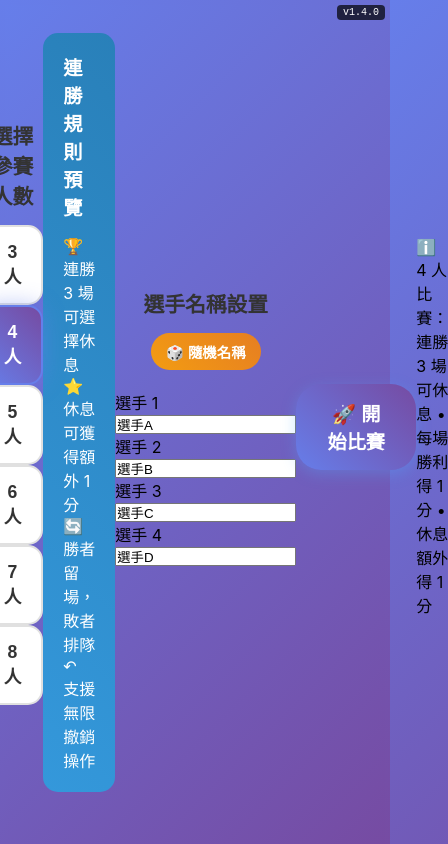
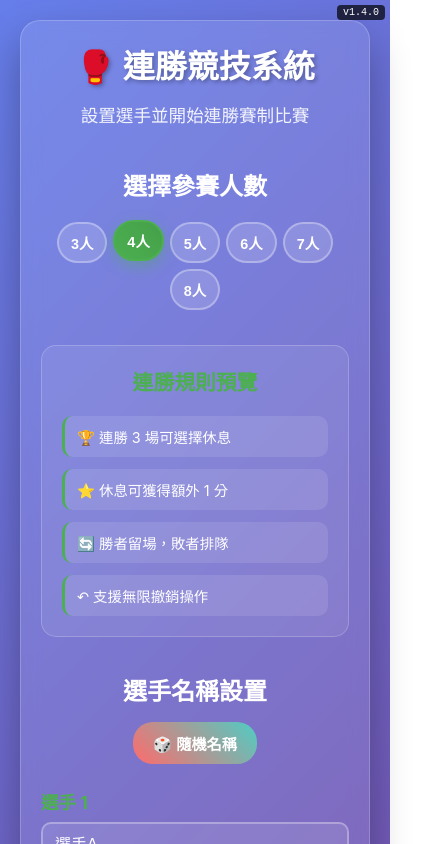
Before and after one commit to yanchen184/sgame-tournament, a React (Create React App) app: page / in a window 390 px wide. Shown: the top 844 px of the page, 448 px wide, since content can reach past the window. Built offline with nearby package versions, Linux system fonts and the light colour scheme.

Commit message:
Enhanced PlayerSetup CSS with better rules preview and styling

```diff
--- a/src/components/PlayerSetup.css
+++ b/src/components/PlayerSetup.css
@@ -1,535 +1,338 @@
-.setup-container {
+/* Player Setup Styles - Enhanced with Rules Preview */
+
+.player-setup {
   min-height: 100vh;
   background: linear-gradient(135deg, #667eea 0%, #764ba2 100%);
+  color: white;
+  padding: 20px;
   display: flex;
+  justify-content: center;
   align-items: center;
-  justify-content: center;
-  padding: 20px;
 }
 
-.setup-card {
-  position: relative;
-  background: rgba(255, 255, 255, 0.95);
+.setup-container {
+  background: rgba(255, 255, 255, 0.1);
   border-radius: 20px;
   padding: 40px;
-  box-shadow: 0 20px 60px rgba(0, 0, 0, 0.1);
   backdrop-filter: blur(10px);
-  max-width: 600px;
+  border: 1px solid rgba(255, 255, 255, 0.2);
+  max-width: 800px;
   width: 100%;
-  animation: slideIn 0.8s ease-out;
+  box-shadow: 0 20px 40px rgba(0, 0, 0, 0.3);
 }
 
-@keyframes slideIn {
-  from {
-    opacity: 0;
-    transform: translateY(50px) scale(0.9);
-  }
-  to {
-    opacity: 1;
-    transform: translateY(0) scale(1);
-  }
-}
-
+/* Header */
 .setup-header {
   text-align: center;
   margin-bottom: 40px;
 }
 
-.setup-title {
-  font-size: 2.5em;
-  color: #333;
-  margin-bottom: 10px;
-  text-shadow: 2px 2px 4px rgba(0, 0, 0, 0.1);
-  animation: titleBounce 1s ease-out;
+.setup-header h1 {
+  margin: 0 0 15px 0;
+  font-size: 3em;
+  text-shadow: 2px 2px 4px rgba(0, 0, 0, 0.3);
 }
 
-@keyframes titleBounce {
-  0%, 20%, 50%, 80%, 100% {
-    transform: translateY(0);
-  }
-  40% {
-    transform: translateY(-10px);
-  }
-  60% {
-    transform: translateY(-5px);
-  }
+.setup-header p {
+  margin: 0;
+  opacity: 0.9;
+  font-size: 1.2em;
 }
 
-.setup-subtitle {
-  color: #666;
-  font-size: 1.1em;
-}
-
-/* Player Count Selection */
+/* Player Count Section */
 .player-count-section {
-  margin-bottom: 30px;
+  margin-bottom: 35px;
 }
 
 .player-count-section h3 {
-  font-size: 1.3em;
-  color: #333;
-  margin-bottom: 15px;
+  margin: 0 0 20px 0;
+  font-size: 1.5em;
   text-align: center;
 }
 
-.count-buttons {
-  display: grid;
-  grid-template-columns: repeat(3, 1fr);
+.player-count-buttons {
+  display: flex;
   gap: 10px;
-  margin-bottom: 15px;
+  justify-content: center;
+  flex-wrap: wrap;
 }
 
 .count-btn {
-  padding: 15px 20px;
-  border: 2px solid #e0e0e0;
-  border-radius: 15px;
-  background: white;
-  color: #333;
-  font-weight: bold;
-  font-size: 1.1em;
+  background: rgba(255, 255, 255, 0.15);
+  border: 2px solid rgba(255, 255, 255, 0.3);
+  color: white;
+  padding: 12px 20px;
+  border-radius: 25px;
   cursor: pointer;
   transition: all 0.3s ease;
-  position: relative;
-  overflow: hidden;
+  font-size: 1.1em;
+  font-weight: bold;
+  min-width: 60px;
 }
 
 .count-btn:hover {
+  background: rgba(255, 255, 255, 0.25);
+  border-color: rgba(255, 255, 255, 0.5);
   transform: translateY(-2px);
-  box-shadow: 0 5px 15px rgba(0, 0, 0, 0.1);
 }
 
 .count-btn.active {
-  background: linear-gradient(45deg, #667eea, #764ba2);
-  color: white;
-  border-color: #667eea;
-  animation: activeGlow 2s infinite;
+  background: linear-gradient(45deg, #4CAF50, #45a049);
+  border-color: #4CAF50;
+  box-shadow: 0 5px 15px rgba(76, 175, 80, 0.4);
+  transform: translateY(-2px);
 }
 
-@keyframes activeGlow {
-  0%, 100% {
-    box-shadow: 0 0 20px rgba(102, 126, 234, 0.4);
-  }
-  50% {
-    box-shadow: 0 0 30px rgba(102, 126, 234, 0.6);
-  }
+/* Rules Preview Section */
+.rules-preview {
+  background: rgba(255, 255, 255, 0.08);
+  border: 1px solid rgba(255, 255, 255, 0.2);
+  border-radius: 15px;
+  padding: 25px;
+  margin-bottom: 35px;
 }
 
-.count-info {
-  background: linear-gradient(45deg, #f093fb, #f5576c);
-  color: white;
-  padding: 12px 20px;
+.rules-preview h4 {
+  margin: 0 0 20px 0;
+  font-size: 1.3em;
+  text-align: center;
+  color: #4CAF50;
+}
+
+.rules-info {
+  display: grid;
+  grid-template-columns: repeat(auto-fit, minmax(180px, 1fr));
+  gap: 15px;
+}
+
+.rules-info span {
+  background: rgba(255, 255, 255, 0.1);
+  padding: 12px 15px;
   border-radius: 10px;
-  text-align: center;
-  font-weight: 500;
+  border-left: 3px solid #4CAF50;
+  font-size: 0.95em;
+  display: flex;
+  align-items: center;
+  gap: 8px;
 }
 
 /* Player Names Section */
-.names-section {
-  margin-bottom: 30px;
+.player-names-section {
+  margin-bottom: 35px;
 }
 
 .names-header {
   display: flex;
   justify-content: space-between;
   align-items: center;
-  margin-bottom: 20px;
+  margin-bottom: 25px;
 }
 
 .names-header h3 {
-  font-size: 1.3em;
-  color: #333;
   margin: 0;
+  font-size: 1.5em;
 }
 
 .random-btn {
-  background: linear-gradient(45deg, #f39c12, #e67e22);
+  background: linear-gradient(45deg, #FF6B6B, #4ECDC4);
   color: white;
   border: none;
-  padding: 8px 15px;
+  padding: 10px 20px;
   border-radius: 20px;
+  cursor: pointer;
   font-weight: bold;
-  cursor: pointer;
   transition: all 0.3s ease;
-  font-size: 0.9em;
+  font-size: 0.95em;
 }
 
 .random-btn:hover {
-  transform: translateY(-2px);
-  box-shadow: 0 5px 15px rgba(243, 156, 18, 0.3);
+  transform: scale(1.05);
+  box-shadow: 0 5px 15px rgba(255, 107, 107, 0.4);
 }
 
-.names-grid {
+/* Player Inputs */
+.player-inputs {
   display: grid;
-  grid-template-columns: repeat(auto-fit, minmax(250px, 1fr));
+  grid-template-columns: repeat(auto-fit, minmax(300px, 1fr));
   gap: 20px;
 }
 
-.name-input-group {
+.player-input-group {
   display: flex;
   flex-direction: column;
   gap: 8px;
 }
 
-.name-input-group label {
+.player-input-group label {
   font-weight: bold;
-  color: #555;
-  font-size: 0.9em;
+  font-size: 1.1em;
+  color: #4CAF50;
 }
 
-.name-input-group input {
+.player-input-group input {
+  background: rgba(255, 255, 255, 0.1);
+  border: 2px solid rgba(255, 255, 255, 0.3);
+  color: white;
   padding: 12px 15px;
-  border: 2px solid #e0e0e0;
   border-radius: 10px;
-  font-size: 1em;
+  font-size: 1.1em;
   transition: all 0.3s ease;
-  background: white;
 }
 
-.name-input-group input:focus {
+.player-input-group input:focus {
   outline: none;
-  border-color: #667eea;
-  box-shadow: 0 0 10px rgba(102, 126, 234, 0.2);
+  border-color: #4CAF50;
+  background: rgba(255, 255, 255, 0.15);
+  box-shadow: 0 0 10px rgba(76, 175, 80, 0.3);
 }
 
-.name-input-group input:not(:placeholder-shown) {
-  border-color: #27ae60;
-  background: linear-gradient(to right, #ffffff 0%, #f8fff8 100%);
+.player-input-group input::placeholder {
+  color: rgba(255, 255, 255, 0.6);
 }
 
-/* Rules Preview */
-.rules-preview {
-  background: linear-gradient(45deg, #3498db, #2980b9);
-  color: white;
-  padding: 20px;
-  border-radius: 15px;
-  margin-bottom: 30px;
+/* Start Section */
+.start-section {
+  text-align: center;
+  margin-bottom: 25px;
 }
 
-.rules-preview h4 {
-  margin-top: 0;
-  margin-bottom: 15px;
-  font-size: 1.2em;
+.start-btn {
+  background: linear-gradient(45deg, #4CAF50, #45a049);
+  color: white;
+  border: none;
+  padding: 15px 40px;
+  border-radius: 30px;
+  cursor: pointer;
+  font-size: 1.3em;
+  font-weight: bold;
+  transition: all 0.3s ease;
+  box-shadow: 0 5px 15px rgba(76, 175, 80, 0.4);
 }
 
-.rules-preview ul {
-  margin: 0;
-  padding-left: 20px;
-  list-style-type: none;
+.start-btn:hover {
+  transform: translateY(-3px);
+  box-shadow: 0 8px 25px rgba(76, 175, 80, 0.6);
 }
 
-.rules-preview li {
-  margin-bottom: 8px;
-  position: relative;
-  padding-left: 5px;
+.start-btn:active {
+  transform: translateY(-1px);
 }
 
-/* Start Game Button */
-.start-section {
+/* Setup Footer */
+.setup-footer {
   text-align: center;
+  border-top: 1px solid rgba(255, 255, 255, 0.2);
+  padding-top: 20px;
 }
 
-.start-game-btn {
-  background: linear-gradient(45deg, #27ae60, #2ecc71);
-  color: white;
-  border: none;
-  padding: 18px 40px;
-  border-radius: 25px;
-  font-size: 1.2em;
-  font-weight: bold;
-  cursor: pointer;
-  transition: all 0.3s ease;
-  position: relative;
-  overflow: hidden;
-  min-width: 200px;
+.setup-footer p {
+  margin: 0;
+  opacity: 0.8;
+  font-size: 0.95em;
+  line-height: 1.5;
 }
 
-.start-game-btn:hover {
-  transform: translateY(-3px);
-  box-shadow: 0 10px 25px rgba(39, 174, 96, 0.3);
-}
-
-.start-game-btn:active {
-  transform: translateY(0);
-}
-
-.start-game-btn::before {
-  content: '';
-  position: absolute;
-  top: 0;
-  left: -100%;
-  width: 100%;
-  height: 100%;
-  background: linear-gradient(90deg, transparent, rgba(255, 255, 255, 0.3), transparent);
-  transition: left 0.5s;
-}
-
-.start-game-btn:hover::before {
-  left: 100%;
-}
-
-/* Loading Animation */
-.loading-animation {
-  text-align: center;
-  padding: 60px 20px;
-}
-
-.loading-spinner {
-  width: 60px;
-  height: 60px;
-  border: 4px solid rgba(255, 255, 255, 0.3);
-  border-top: 4px solid white;
-  border-radius: 50%;
-  animation: spin 1s linear infinite;
-  margin: 0 auto 20px;
-}
-
-@keyframes spin {
-  0% { transform: rotate(0deg); }
-  100% { transform: rotate(360deg); }
-}
-
-.loading-animation h2 {
-  color: white;
-  margin: 0;
-  font-size: 1.5em;
-  animation: pulse 2s infinite;
-}
-
-@keyframes pulse {
-  0%, 100% { opacity: 1; }
-  50% { opacity: 0.7; }
-}
-
-/* Mobile Responsive */
+/* Responsive Design */
 @media (max-width: 768px) {
-  .setup-container {
-    padding: 10px;
+  .player-setup {
+    padding: 15px;
   }
 
-  .setup-card {
-    padding: 25px;
+  .setup-container {
+    padding: 30px;
   }
 
-  .setup-title {
-    font-size: 2em;
+  .setup-header h1 {
+    font-size: 2.5em;
   }
 
-  .count-buttons {
-    grid-template-columns: repeat(2, 1fr);
+  .setup-header p {
+    font-size: 1.1em;
   }
 
-  .names-grid {
+  .player-count-buttons {
+    gap: 8px;
+  }
+
+  .count-btn {
+    padding: 10px 16px;
+    font-size: 1em;
+    min-width: 50px;
+  }
+
+  .rules-info {
     grid-template-columns: 1fr;
+    gap: 12px;
   }
 
   .names-header {
     flex-direction: column;
     gap: 15px;
-    text-align: center;
+    align-items: center;
+  }
+
+  .player-inputs {
+    grid-template-columns: 1fr;
+    gap: 15px;
+  }
+
+  .start-btn {
+    padding: 12px 30px;
+    font-size: 1.2em;
   }
 }
 
 @media (max-width: 480px) {
-  .setup-card {
+  .setup-container {
     padding: 20px;
   }
 
-  .setup-title {
-    font-size: 1.8em;
+  .setup-header h1 {
+    font-size: 2em;
   }
 
-  .count-buttons {
-    grid-template-columns: 1fr;
+  .player-count-buttons {
+    gap: 6px;
   }
 
-  .start-game-btn {
-    width: 100%;
-    padding: 15px;
+  .count-btn {
+    padding: 8px 12px;
+    font-size: 0.9em;
+    min-width: 45px;
+  }
+
+  .rules-preview {
+    padding: 20px;
+  }
+
+  .rules-info span {
+    padding: 10px 12px;
+    font-size: 0.9em;
+  }
+
+  .player-input-group input {
+    padding: 10px 12px;
+    font-size: 1em;
+  }
+
+  .start-btn {
+    padding: 10px 25px;
+    font-size: 1.1em;
   }
 }
 
-.setup-actions {
-  display: flex;
-  justify-content: center;
-  margin-top: 30px;
-  padding: 0 20px;
+/* Animation */
+.setup-container > * {
+  animation: fadeInUp 0.6s ease-out;
 }
 
-.back-btn {
-  padding: 12px 25px;
-  border: none;
-  border-radius: 25px;
-  background: linear-gradient(45deg, #ff6b6b, #ff8787);
-  color: white;
-  font-size: 1.1em;
-  font-weight: bold;
-  cursor: pointer;
-  transition: all 0.3s ease;
-  box-shadow: 0 4px 15px rgba(255, 107, 107, 0.3);
-  min-width: 120px;
-}
-
-.back-btn:hover {
-  transform: translateY(-2px);
-  box-shadow: 0 6px 20px rgba(255, 107, 107, 0.4);
-}
-
-.back-btn:active {
-  transform: translateY(0);
-}
-
-.start-btn {
-  padding: 12px 25px;
-  border: none;
-  border-radius: 25px;
-  background: linear-gradient(45deg, #4facfe, #00f2fe);
-  color: white;
-  font-size: 1.1em;
-  font-weight: bold;
-  cursor: pointer;
-  transition: all 0.3s ease;
-  box-shadow: 0 4px 15px rgba(79, 172, 254, 0.3);
-  min-width: 120px;
-}
-
-.start-btn:hover {
-  transform: translateY(-2px);
-  box-shadow: 0 6px 20px rgba(79, 172, 254, 0.4);
-}
-
-.start-btn:active {
-  transform: translateY(0);
-}
-
-.start-btn:disabled {
-  background: #cccccc;
-  cursor: not-allowed;
-  transform: none;
-  box-shadow: none;
-}
-
-/* Mobile optimizations */
-@media (max-width: 768px) {
-  .setup-actions {
-    padding: 0 10px;
+@keyframes fadeInUp {
+  from {
+    opacity: 0;
+    transform: translateY(30px);
   }
-
-  .back-btn,
-  .start-btn {
-    width: 100%;
-    padding: 12px 20px;
+  to {
+    opacity: 1;
+    transform: translateY(0);
   }
 }
-
-/* Floating back button */
-.back-btn.floating {
-  position: absolute;
-  top: 20px;
-  left: 20px;
-  z-index: 100;
-  padding: 10px 20px;
-  border: 2px solid rgba(255, 255, 255, 0.3);
-  border-radius: 25px;
-  background: rgba(255, 255, 255, 0.2);
-  backdrop-filter: blur(10px);
-  color: #665555;
-  font-size: 1em;
-  font-weight: 600;
-  cursor: pointer;
-  transition: all 0.3s ease;
-}
-
-.back-btn.floating:hover {
-  background: rgba(255, 255, 255, 0.3);
-  transform: translateY(-2px);
-}
-
-.back-btn.floating:active {
-  transform: translateY(0);
-}
-
-/* Room Info Styles */
-.room-info {
-  background: linear-gradient(135deg, #667eea 0%, #764ba2 100%);
-  color: white;
-  padding: 20px;
-  border-radius: 15px;
-  margin: 20px 0;
-  text-align: center;
-  box-shadow: 0 10px 30px rgba(102, 126, 234, 0.3);
-}
-
-.room-code-display h3 {
-  margin: 0 0 15px 0;
-  font-size: 1.2em;
-  opacity: 0.9;
-}
-
-.room-code {
-  font-size: 2.5em;
-  font-weight: bold;
-  letter-spacing: 3px;
-  background: rgba(255, 255, 255, 0.2);
-  padding: 15px 20px;
-  border-radius: 10px;
-  margin: 15px 0;
-  border: 2px solid rgba(255, 255, 255, 0.3);
-  animation: codeGlow 2s infinite;
-  font-family: 'Courier New', monospace;
-}
-
-@keyframes codeGlow {
-  0%, 100% {
-    box-shadow: 0 0 15px rgba(255, 255, 255, 0.3);
-  }
-  50% {
-    box-shadow: 0 0 25px rgba(255, 255, 255, 0.5);
-  }
-}
-
-.room-status {
-  margin: 10px 0;
-  font-size: 1em;
-  opacity: 0.9;
-}
-
-.room-hint {
-  margin: 10px 0 0 0;
-  font-size: 0.9em;
-  opacity: 0.8;
-  font-style: italic;
-}
-
-.room-creating {
-  padding: 15px;
-  opacity: 0.9;
-}
-
-.room-creating p {
-  margin: 0;
-  font-size: 1.1em;
-  animation: pulse 2s infinite;
-}
-
-@keyframes pulse {
-  0%, 100% { opacity: 0.7; }
-  50% { opacity: 1; }
-}
-
-/* Mobile optimizations for room info */
-@media (max-width: 768px) {
-  .room-info {
-    margin: 15px 0;
-    padding: 15px;
-  }
-
-  .room-code {
-    font-size: 2em;
-    letter-spacing: 2px;
-    padding: 12px 15px;
-  }
-
-  .room-code-display h3 {
-    font-size: 1.1em;
-  }
-}
```
